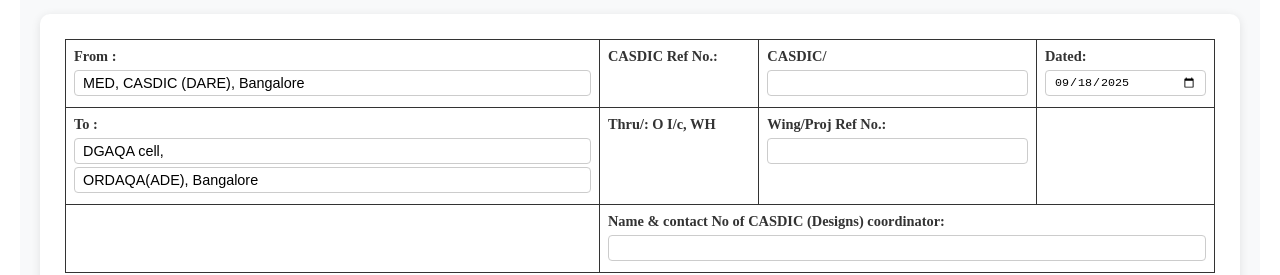
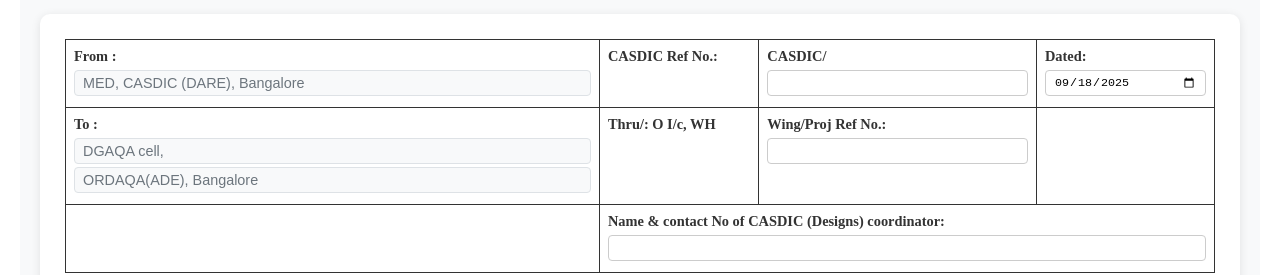
Before and after one commit to yogeshwar-2004y/d2RO_trail, a Vue app in the folder frontend/: page /memos/submit/new in a window 1280 px wide. Shown: the part 128-403 px from the top of the page. Built offline with nearby package versions, Linux system fonts and the light colour scheme; no server answers.

Commit message:
from-to in memo

```diff
--- a/frontend/src/components/MemoForm.vue
+++ b/frontend/src/components/MemoForm.vue
@@ -21,7 +21,13 @@
         <tr>
           <td class="form-cell">
             <label>From :</label>
-            <input type="text" v-model="formData.from1" placeholder="MED, CASDIC (DARE), Bangalore">
+            <input
+              type="text"
+              v-model="formData.from1"
+              placeholder="MED, CASDIC (DARE), Bangalore"
+              :readonly="isNewMemo"
+              :class="{ 'readonly-field': isNewMemo }"
+            >
 
           </td>
           <td class="form-cell">
@@ -39,8 +45,20 @@
         <tr>
           <td class="form-cell">
             <label>To :</label>
-            <input type="text" v-model="formData.from2" placeholder="DGAQA cell,">
-            <input type="text" v-model="formData.from3" placeholder="ORDAQA(ADE), Bangalore">
+            <input
+              type="text"
+              v-model="formData.from2"
+              placeholder="DGAQA cell,"
+              :readonly="isNewMemo"
+              :class="{ 'readonly-field': isNewMemo }"
+            >
+            <input
+              type="text"
+              v-model="formData.from3"
+              placeholder="ORDAQA(ADE), Bangalore"
+              :readonly="isNewMemo"
+              :class="{ 'readonly-field': isNewMemo }"
+            >
           </td>
           <td class="form-cell">
             <label>Thru/: O I/c, WH</label>
@@ -800,7 +818,7 @@ export default {
           date: new Date().toISOString().split('T')[0]
         };
 
-        // Initialize with current date for new memos
+        // Auto-fill and lock From/To fields for new memos
         this.formData.casdicDate = new Date().toISOString().split('T')[0];
         this.formData.from1 = 'MED, CASDIC (DARE), Bangalore';
         this.formData.from2 = 'DGAQA cell,';
@@ -1076,6 +1094,19 @@ export default {
   outline: none;
 }
 
+.readonly-field {
+  background-color: #f8f9fa !important;
+  color: #6c757d !important;
+  cursor: not-allowed !important;
+  border-color: #dee2e6 !important;
+}
+
+.readonly-field:focus {
+  background-color: #f8f9fa !important;
+  border-color: #dee2e6 !important;
+  box-shadow: none !important;
+}
+
 .wide-field {
   grid-column: span 2;
 }
```
